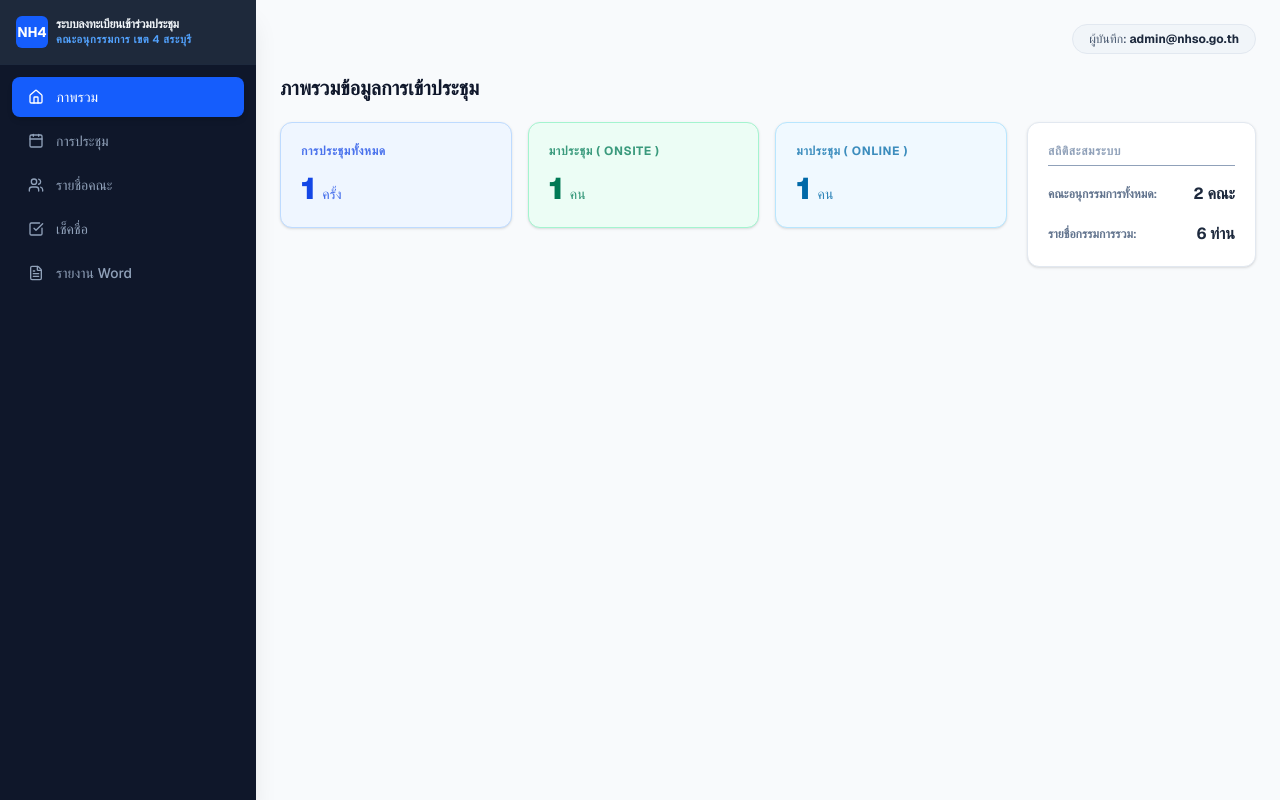
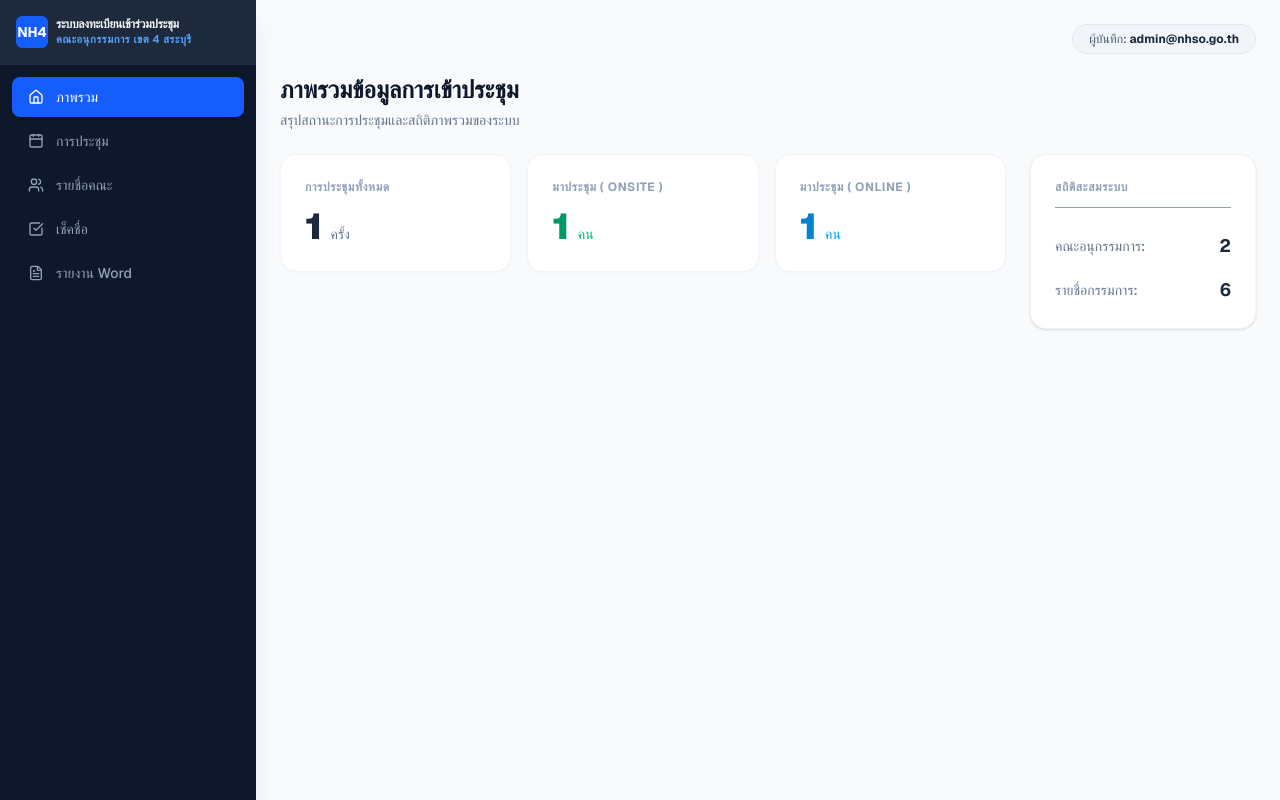
Before and after one commit to kligklai4289/nha-meeting-sandbox, a Next.js app: page / in a window 1280 px wide. Built offline with nearby package versions, Linux system fonts and the light colour scheme.

Commit message:
update dashboard and meeting tabs 100 percent and fix word download

```diff
--- a/app/page.tsx
+++ b/app/page.tsx
@@ -408,44 +408,56 @@ export default function App() {
           </span>
         </div>
 
-        {/* ---------------- VIEW: DASHBOARD ---------------- */}
+       {/* ---------------- VIEW: DASHBOARD (ปรับโครงสร้างตามภาพ) ---------------- */}
 {currentTab === 'dashboard' && (
-          <div className="space-y-5">
+  <div className="space-y-6">
     <div>
-              <h2 className="text-xl font-bold text-slate-900">ภาพรวมข้อมูลการเข้าประชุม</h2>
+      <h2 className="text-2xl font-bold text-slate-900">ภาพรวมข้อมูลการเข้าประชุม</h2>
+      <p className="text-slate-500 mt-1">สรุปสถานะการประชุมและสถิติภาพรวมของระบบ</p>
     </div>
 
-            <div className="grid grid-cols-1 lg:grid-cols-4 gap-5">
+    {/* โครงสร้าง Grid: 3 ส่วนซ้าย + 1 ส่วนขวา */}
+    <div className="grid grid-cols-1 lg:grid-cols-4 gap-6">
+
+      {/* ฝั่งซ้าย: กลุ่มการ์ดแสดงตัวเลขสถิติการประชุมหลัก */}
       <div className="lg:col-span-3 grid grid-cols-1 sm:grid-cols-3 gap-4 h-fit">
-                <div className="p-5 rounded-xl border bg-blue-50 border-blue-200 text-blue-700 shadow-sm">
-                  <span className="text-xs font-bold uppercase tracking-wider block opacity-75">การประชุมทั้งหมด</span>
-                  <span className="text-3xl font-black mt-3 block">{dynamicStats.total} <span className="text-sm font-medium opacity-80">ครั้ง</span></span>
+        {/* การ์ด 1: ทั้งหมด */}
+        <div className="p-6 rounded-2xl border bg-white border-slate-100 shadow-sm shadow-slate-100">
+          <span className="text-xs font-bold uppercase tracking-wider text-slate-400 block">การประชุมทั้งหมด</span>
+          <span className="text-4xl font-black mt-3 block text-slate-800">{dynamicStats.total} <span className="text-sm font-medium text-slate-500">ครั้ง</span></span>
         </div>
-                <div className="p-5 rounded-xl border bg-emerald-50 border-emerald-200 text-emerald-700 shadow-sm">
-                  <span className="text-xs font-bold uppercase tracking-wider block opacity-75">มาประชุม ( Onsite )</span>
-                  <span className="text-3xl font-black mt-3 block">{dynamicStats.onsite} <span className="text-sm font-medium opacity-80">คน</span></span>
+
+        {/* การ์ด 2: Onsite */}
+        <div className="p-6 rounded-2xl border bg-white border-slate-100 shadow-sm shadow-slate-100">
+          <span className="text-xs font-bold uppercase tracking-wider text-slate-400 block">มาประชุม ( Onsite )</span>
+          <span className="text-4xl font-black mt-3 block text-emerald-600">{dynamicStats.onsite} <span className="text-sm font-medium text-emerald-500">คน</span></span>
         </div>
-                <div className="p-5 rounded-xl border bg-sky-50 border-sky-200 text-sky-700 shadow-sm">
-                  <span className="text-xs font-bold uppercase tracking-wider block opacity-75">มาประชุม ( Online )</span>
-                  <span className="text-3xl font-black mt-3 block">{dynamicStats.online} <span className="text-sm font-medium opacity-80">คน</span></span>
+
+        {/* การ์ด 3: Online */}
+        <div className="p-6 rounded-2xl border bg-white border-slate-100 shadow-sm shadow-slate-100">
+          <span className="text-xs font-bold uppercase tracking-wider text-slate-400 block">มาประชุม ( Online )</span>
+          <span className="text-4xl font-black mt-3 block text-sky-600">{dynamicStats.online} <span className="text-sm font-medium text-sky-500">คน</span></span>
         </div>
       </div>
 
-              <div className="bg-white p-5 rounded-xl border border-slate-200 shadow-sm h-full space-y-4">
-                <div className="text-xs font-bold text-slate-400 uppercase tracking-wider border-b pb-1.5">สถิติสะสมระบบ</div>
+      {/* ฝั่งขวา: กล่องแสดงสถิติสะสมระบบ */}
+      <div className="bg-white p-6 rounded-2xl border border-slate-100 shadow-sm h-full space-y-6">
+        <div className="text-xs font-bold text-slate-400 uppercase tracking-wider border-b pb-3">สถิติสะสมระบบ</div>
+        <div className="space-y-4">
           <div className="flex justify-between items-center">
-                  <span className="text-slate-500 font-semibold text-xs">คณะอนุกรรมการทั้งหมด:</span>
-                  <span className="text-base font-bold text-slate-800">{dynamicStats.totalAllCommittees} คณะ</span>
+            <span className="text-slate-500 font-medium">คณะอนุกรรมการ:</span>
+            <span className="text-lg font-bold text-slate-800">{dynamicStats.totalAllCommittees}</span>
           </div>
           <div className="flex justify-between items-center">
-                  <span className="text-slate-500 font-semibold text-xs">รายชื่อกรรมการรวม:</span>
-                  <span className="text-base font-bold text-slate-800">{dynamicStats.totalAllMembers} ท่าน</span>
+            <span className="text-slate-500 font-medium">รายชื่อกรรมการ:</span>
+            <span className="text-lg font-bold text-slate-800">{dynamicStats.totalAllMembers}</span>
           </div>
         </div>
       </div>
+
+    </div>
   </div>
 )}
-
         {/* ---------------- VIEW: MANAGE MEETINGS ---------------- */}
         {currentTab === 'manage_meetings' && (
           <div className="grid grid-cols-1 lg:grid-cols-3 gap-6">
```
Lines whose indentation alone changed are shown as unchanged.
